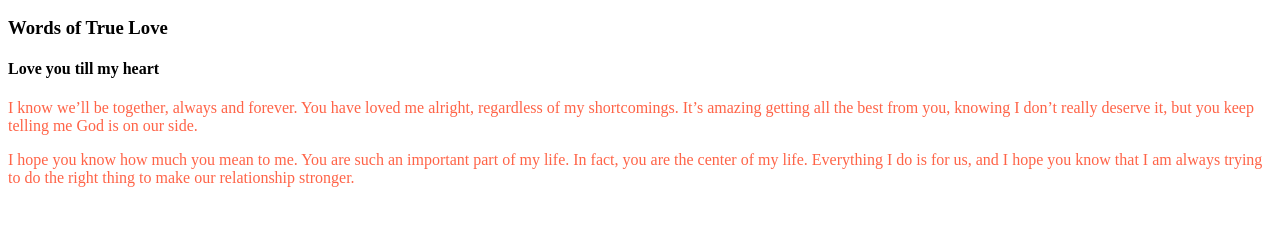
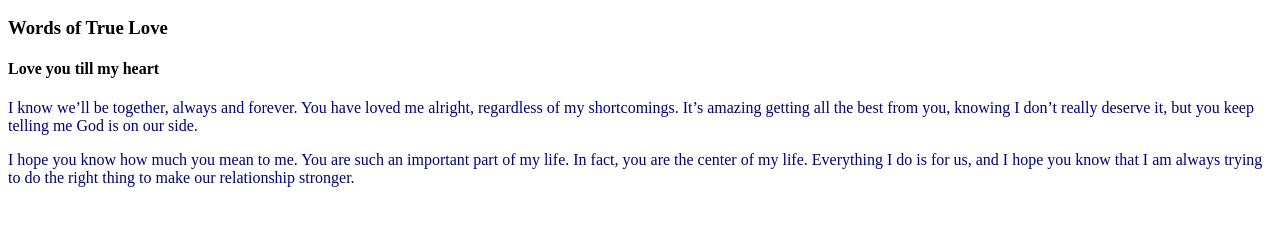
Before and after one commit to zahid12105/my-second-repo, a plain HTML site: page index.html in a window 1280 px wide. Shown: the part 110-336 px from the top of the page. Drawn offline with Linux system fonts and the light colour scheme.

Commit message:
color changed

```diff
--- a/style.css
+++ b/style.css
@@ -1,3 +1,3 @@
 p{
-    color: tomato;
+    color: navy;
 }
```
